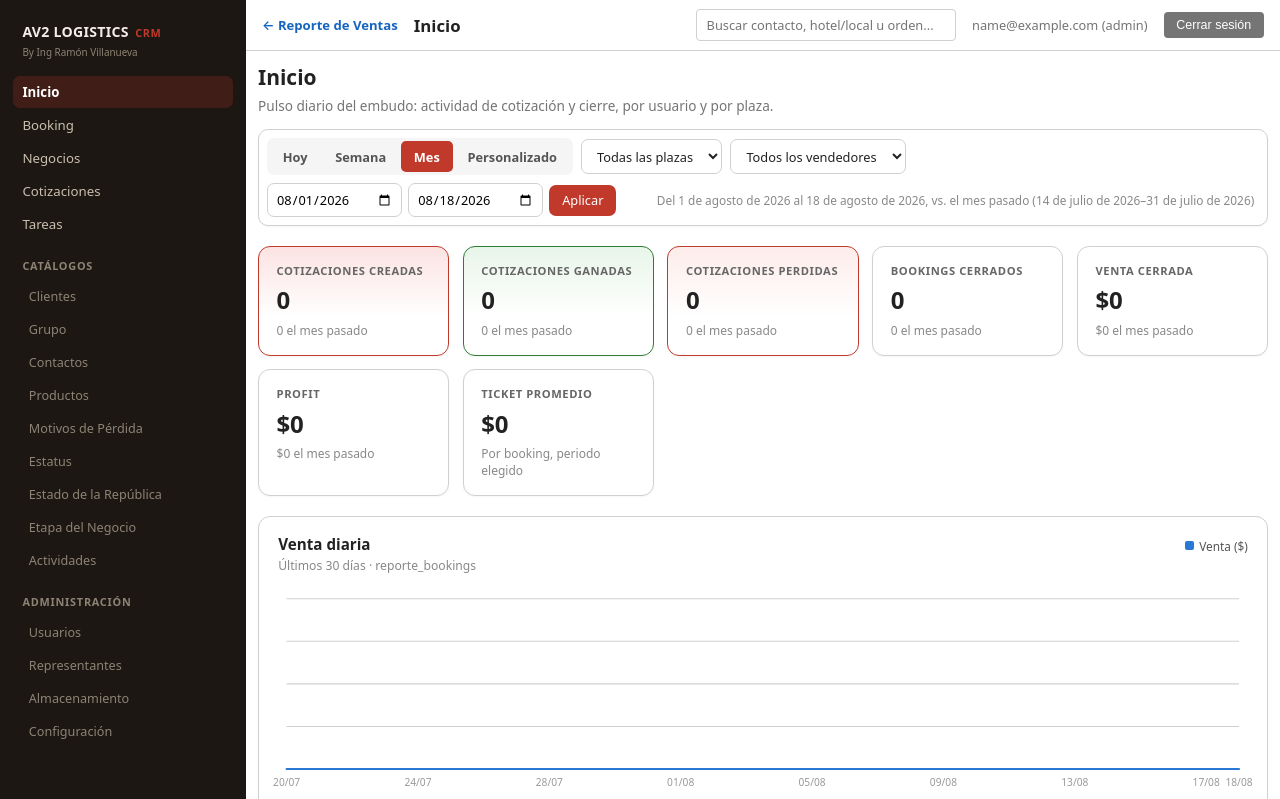
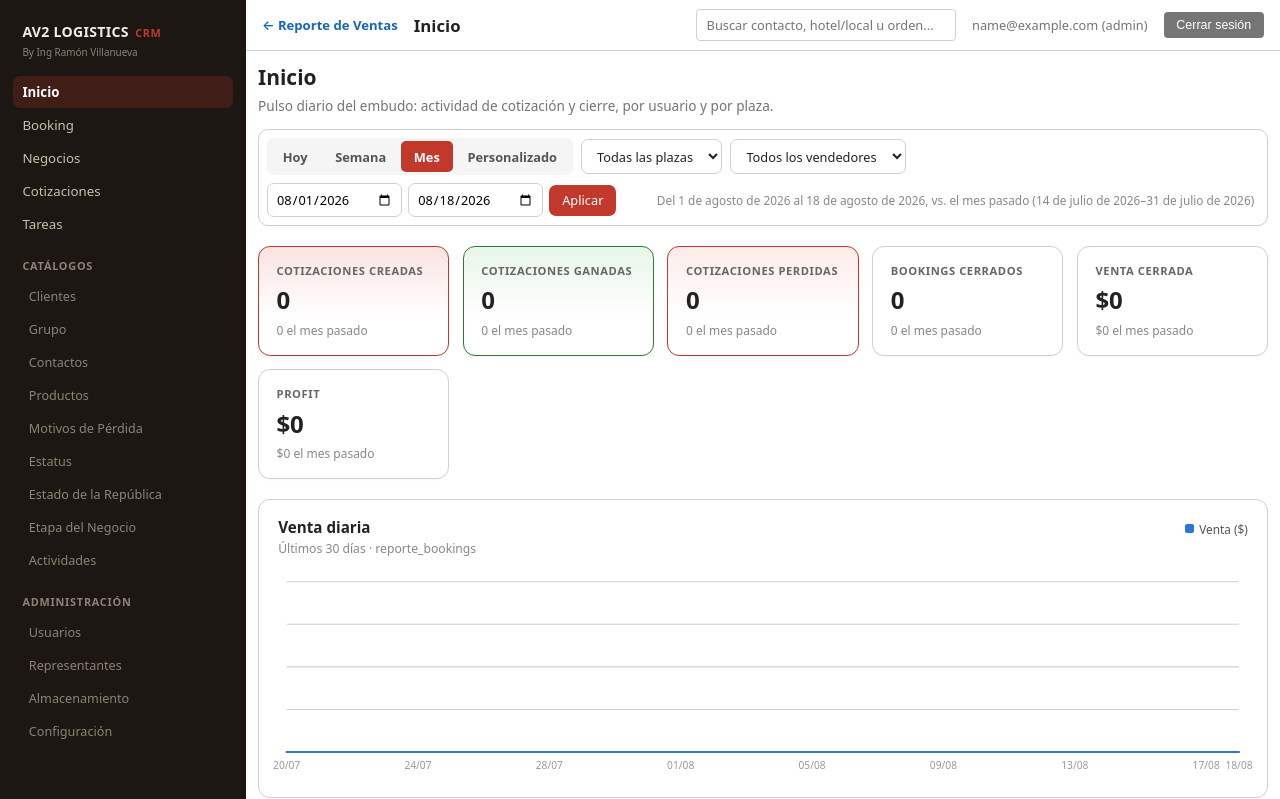
Before and after one commit to Ramonchiky47/reporte-vendedores-cargolink, a Flask app: page /crm/inicio in a window 1280 px wide. Shown: the top 799 px of the page. Run offline with Flask 3, Linux system fonts and the light colour scheme; the visitor is signed in with stand-in values (Sample User, id 1); data that the repository does not hold is empty; some libraries are stand-ins or nearby versions.

Commit message:
Elimina la tarjeta 'Ticket promedio' de CRM → Inicio

```diff
--- a/app.py
+++ b/app.py
@@ -2718,7 +2718,6 @@ def construir_inicio_crm(periodo, fecha_inicio, fecha_fin, plaza_filtro, vendedo
         "bookings_anterior": len(booking_anterior),
         "venta": venta_periodo, "venta_delta": delta_pct(venta_periodo, venta_anterior), "venta_anterior": venta_anterior,
         "profit": profit_periodo, "profit_delta": delta_pct(profit_periodo, profit_anterior), "profit_anterior": profit_anterior,
-        "ticket_promedio": (venta_periodo / len(booking_periodo)) if booking_periodo else 0,
     }
 
     dias = [inicio_tendencia + timedelta(days=i) for i in range(30)]
--- a/templates/crm_inicio.html
+++ b/templates/crm_inicio.html
@@ -178,11 +178,6 @@
       <div class="kpi__etiqueta">Profit</div>
       <div class="kpi__valor">${{ '{:,.0f}'.format(kpis.profit) }}</div>
       {{ delta(kpis.profit_delta, '${:,.0f}'.format(kpis.profit_anterior), etiqueta_anterior) }}
-    </div>
-    <div class="kpi">
-      <div class="kpi__etiqueta">Ticket promedio</div>
-      <div class="kpi__valor">${{ '{:,.0f}'.format(kpis.ticket_promedio) }}</div>
-      <div class="kpi__delta neutro">Por booking, periodo elegido</div>
     </div>
   </div>
 
```
